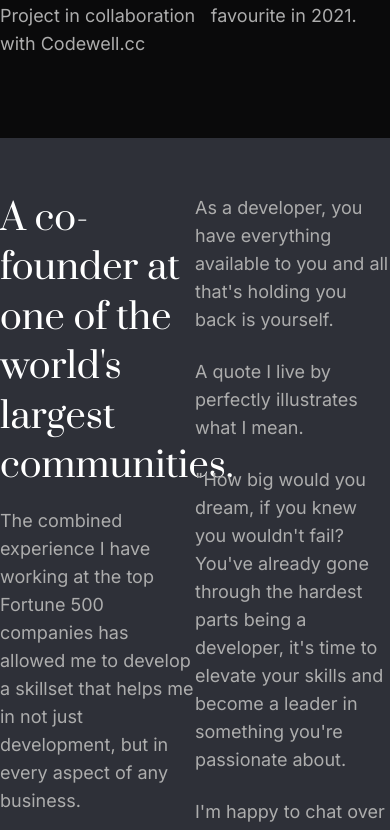
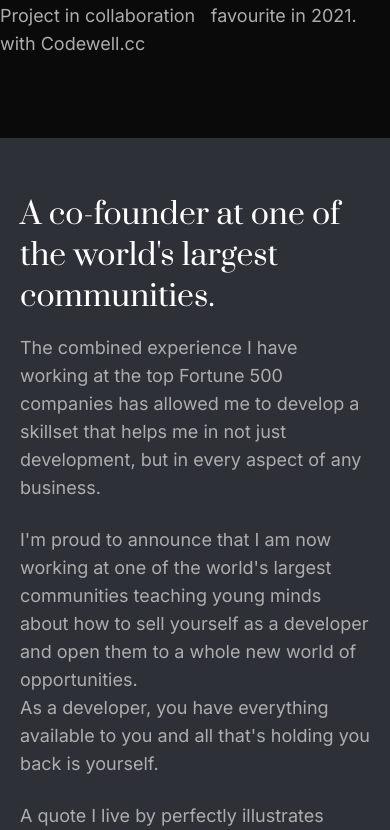
Before and after one commit to ntjnh/cw-developer-portfolio, a React (Vite) app: page / in a window 390 px wide. Shown: the part 1361-2191 px from the top of the page. Built offline with nearby package versions, Linux system fonts and the light colour scheme.

Commit message:
Start About component mobile tweaks

```diff
--- a/src/components/About.jsx
+++ b/src/components/About.jsx
@@ -1,14 +1,14 @@
 export default function About() {
     return (
-        <section className="bg-darkgrey py-14">
-            <div className="align-center container flex justify-between md:max-w-[1140px]">
-                <div className="max-w-[530px] w-1/2">
-                    <h2 className="font-normal font-serif flex-wrap leading-snug mb-4 text-4xl text-white">A co-founder at one of the world's largest communities.</h2>
+        <section className="bg-darkgrey px-5 md:px-0 py-14">
+            <div className="align-center container flex flex-wrap justify-between md:max-w-[1140px]">
+                <div className="md:max-w-[530px] md:w-1/2">
+                    <h2 className="font-normal font-serif flex-wrap leading-snug mb-4 text-3xl md:text-4xl text-white">A co-founder at one of the world's largest communities.</h2>
                     <p className="mb-6 text-lg">The combined experience I have working at the top Fortune 500 companies has allowed me to develop a skillset that helps me in not just development, but in every aspect of any business.</p>
                     <p className="mb-0 text-lg">I'm proud to announce that I am now working at one of the world's largest communities teaching young minds about how to sell yourself as a developer and open them to a whole new world of opportunities.</p>
                 </div>
 
-                <div className="max-w-[530px] w-1/2">
+                <div className="md:max-w-[530px] md:w-1/2">
                     <p className="mb-6 text-lg">As a developer, you have everything available to you and all that's holding you back is yourself.</p>
                     <p className="mb-6 text-lg">A quote I live by perfectly illustrates what I mean.</p>
                     <p className="mb-6 text-lg">"How big would you dream, if you knew you wouldn't fail? You've already gone through the hardest parts being a developer, it's time to elevate your skills and become a leader in something you're passionate about.</p>
```
